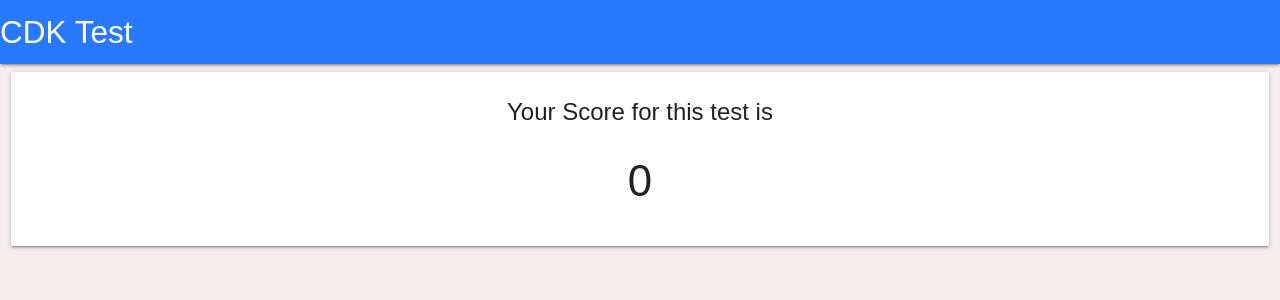
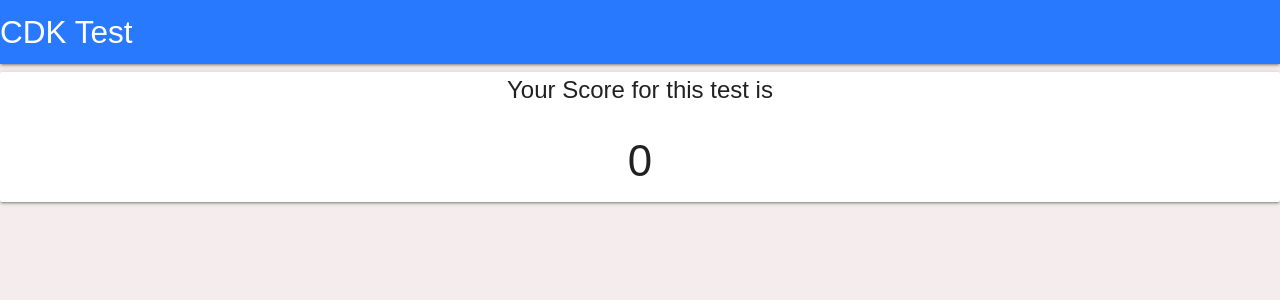
Before and after one commit to jitendrachoudhary9623/online-test-system-react, a React (Create React App) app: page / in a window 1280 px wide. Shown: the top 300 px of the page. Built offline with nearby package versions, Linux system fonts and the light colour scheme.

Commit message:
Modified UI

```diff
--- a/src/App.js
+++ b/src/App.js
@@ -60,7 +60,7 @@ class App extends Component {
       return (
         <div>
           <NavBar title="CDK Test" />
-          <ScoreCard score={this.state.score}/>
+          <ScoreCard score={this.state.score} style={{margin:3}}/>
         </div>
       );
     }
--- a/src/components/QuestionPaper.js
+++ b/src/components/QuestionPaper.js
@@ -2,48 +2,46 @@ import React, { Component } from 'react';
 import Timer from "./Timer"
 import SubmitButton from "./SubmitButton";
 class QuestionPaper extends Component {
-    constructor(props){
+    constructor(props) {
         super(props);
-        this.state=this.props.questions;
-        this.timerUpHandler=this.timerUpHandler.bind(this);
-        this.score=0;
+        this.state = this.props.questions;
+        this.timerUpHandler = this.timerUpHandler.bind(this);
+        this.score = 0;
     }
-    timerUpHandler(){
-        let paper=this.state;
-        let score=0;
-        paper.data.map(item=>{
-            if(item.userAnswer==item.actualAnswer){
+    timerUpHandler() {
+        let paper = this.state;
+        let score = 0;
+        paper.data.map(item => {
+            if (item.userAnswer == item.actualAnswer) {
                 score++;
             }
         });
-        this.score=score;
+        this.score = score;
         //alert("Your Score is "+this.score)
-        this.setState({"data":[]});
+        this.setState({ "data": [] });
 
         this.props.completeTestHandler(score);
         //this.props.completeTestHandler();
     }
 
 
-    handleAnswerClick=(id,answer)=>{
-        let questionState=this.state;
-        questionState.data[id-1].userAnswer=""+answer;
-        for(var counter=0;counter<questionState.data[id-1].Answers.length;counter++){
-            if(''+(counter+1)===questionState.data[id-1].userAnswer){
-                questionState.data[id-1].Answers[counter].marked=true;
+    handleAnswerClick = (id, answer) => {
+        let questionState = this.state;
+        questionState.data[id - 1].userAnswer = "" + answer;
+        for (var counter = 0; counter < questionState.data[id - 1].Answers.length; counter++) {
+            if ('' + (counter + 1) === questionState.data[id - 1].userAnswer) {
+                questionState.data[id - 1].Answers[counter].marked = true;
             }
-            else{
-                questionState.data[id-1].Answers[counter].marked=false;
+            else {
+                questionState.data[id - 1].Answers[counter].marked = false;
             }
         }
-        this.setState({questionState});
-        console.log(this.state.data[id-1]);
-
+        this.setState({ questionState });
     }
     render() {
 
         return (<div>
-        <Timer className="sticky" seconds={this.props.seconds} timerUpHandler={this.timerUpHandler}/>
+            <Timer className="sticky" seconds={this.props.seconds} timerUpHandler={this.timerUpHandler} />
             <ul>
                 {this.state.data.map(item => (
                     <ul key={item.id} className="col s10 m5 card questionBody" >
@@ -51,13 +49,12 @@ class QuestionPaper extends Component {
                             {item.Question}
                         </li>
                         <li>
-                            {item.Answers.map((ans,i) =>(
-                                <ul className="card-action" key={''+item.id+i+1}>
-                                    <li onClick={this.handleAnswerClick.bind(this,item.id,i+1)} >
-                                       <div className={ans.marked===true?"btn blue darken-1":"btn blue-grey darken-1"}>
-                                       {i+1} . {ans.option}
+                            {item.Answers.map((ans, i) => (
+                                <ul className="card-action" key={'' + item.id + i + 1}>
+                                    <li onClick={this.handleAnswerClick.bind(this, item.id, i + 1)} >
+                                        <div className={ans.marked === true ? "btn blue darken-1" : "btn blue-grey darken-1"}>
+                                            {i + 1} . {ans.option}
                                         </div>
-
                                     </li>
                                 </ul>
                             ))}
@@ -65,7 +62,7 @@ class QuestionPaper extends Component {
                     </ul>
                 ))}
             </ul>
-            <SubmitButton  />
+            <SubmitButton />
 
         </div>);
     }
--- a/src/components/ScoreCard.js
+++ b/src/components/ScoreCard.js
@@ -9,17 +9,9 @@ export default class ScoreCard extends Component {
 
     render() {
         return (
-            <div>
-                <div className="row">
-                    <div className="col s12">
-                        <div className="card">
-                            <div className="card-content center-align">
-                                <span className="card-title">Your Score for this test is</span>
-                                <h3>{this.props.score}</h3>
-                            </div>
-                        </div>
-                    </div>
-                </div>
+            <div className="row col s12 card card-content center-align">
+                <span className="card-title">Your Score for this test is</span>
+                <h3>{this.props.score}</h3>
             </div>
         );
     }
```
Also changed, not shown: src/components/Answers.js (added, +24 -0 lines), 1 other file (tests, documents, lock files or other folders). Lines whose indentation alone changed are shown as unchanged.
